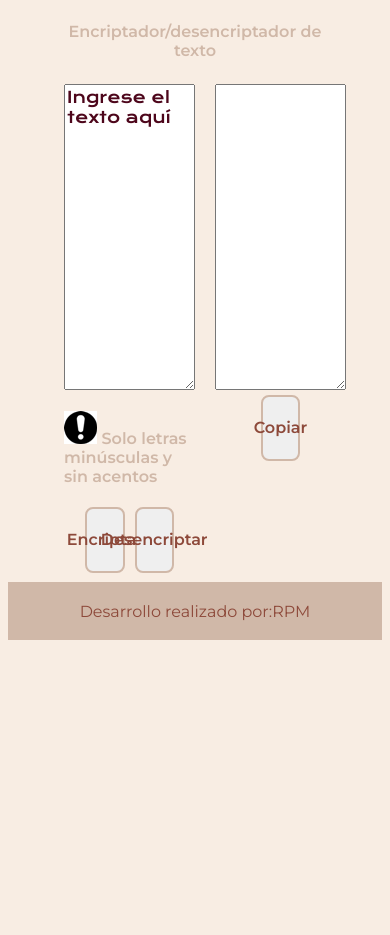
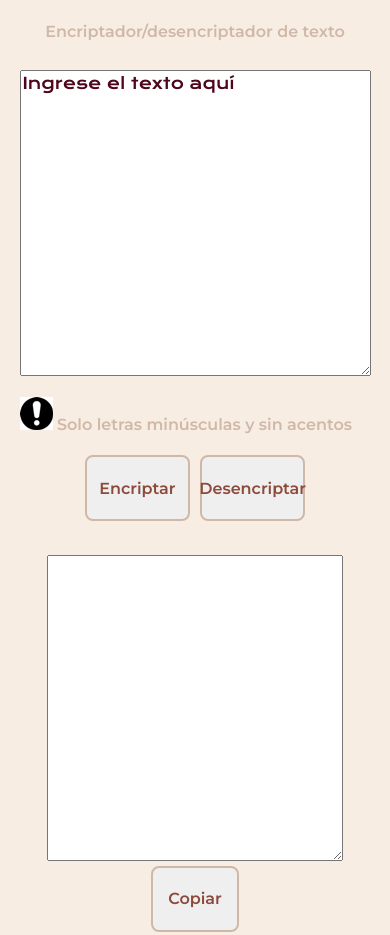
Before and after one commit to entronomia/proyecto, a plain HTML site: page index.html in a window 390 px wide. Shown: the top 935 px of the page. Before the commit the page ends 844 px from the top, so only its background shows below. Drawn offline with nearby package versions, Linux system fonts and the light colour scheme.

Commit message:
cambios en estilo.css

```diff
--- a/styles/estilo.css
+++ b/styles/estilo.css
@@ -79,3 +79,16 @@ body{
     font-weight: 400;
     color: var(--color-terciario);
 }
+@media(max-width: 600px){
+    .encabezado{
+        padding: 1% 5%;
+    }
+    .documento{
+        flex-direction: column;
+        align-items: center;
+        padding: 2% 5%;
+    }
+    .documento_contenido{
+        width: auto;
+    }
+}
```
